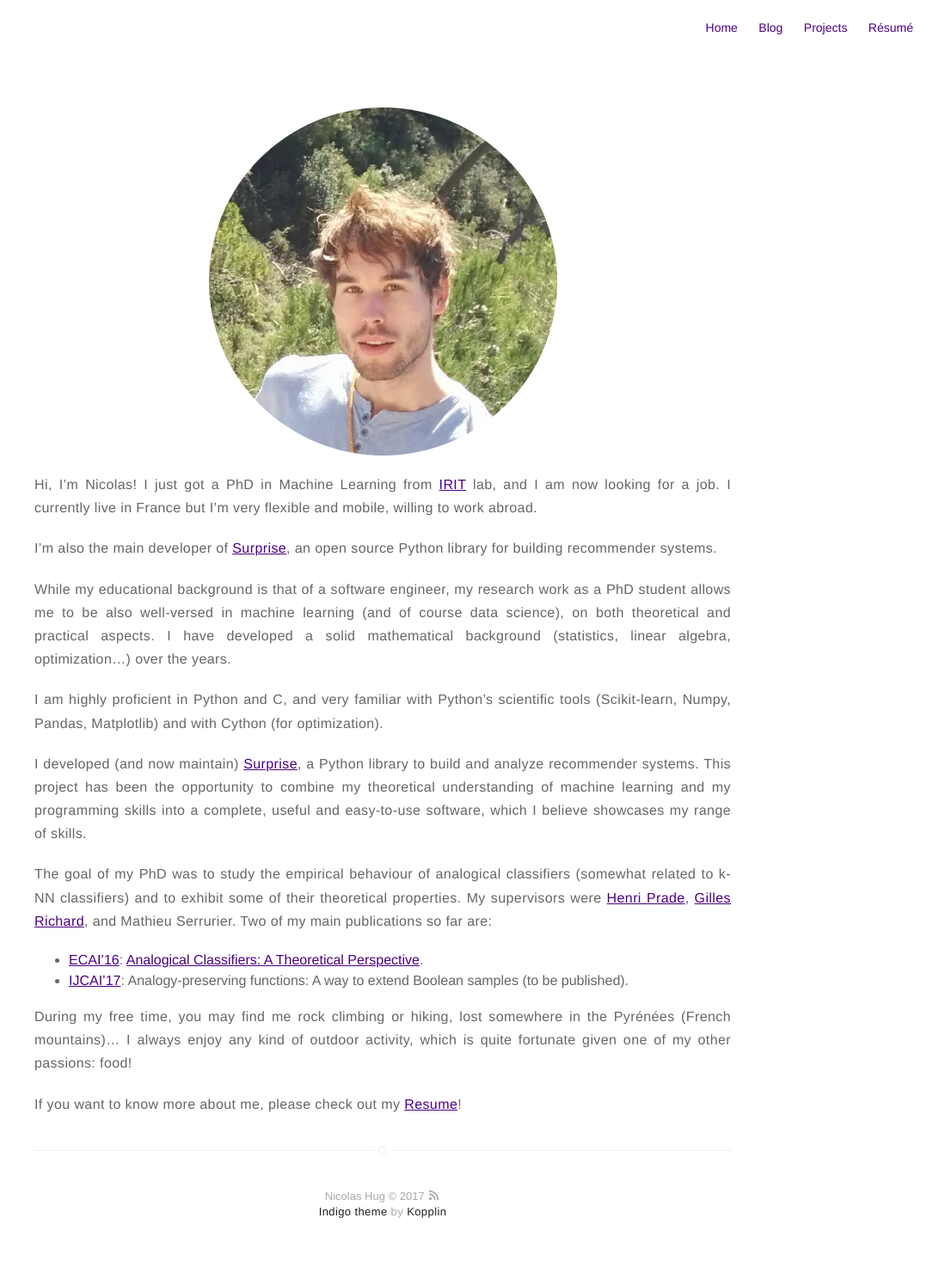
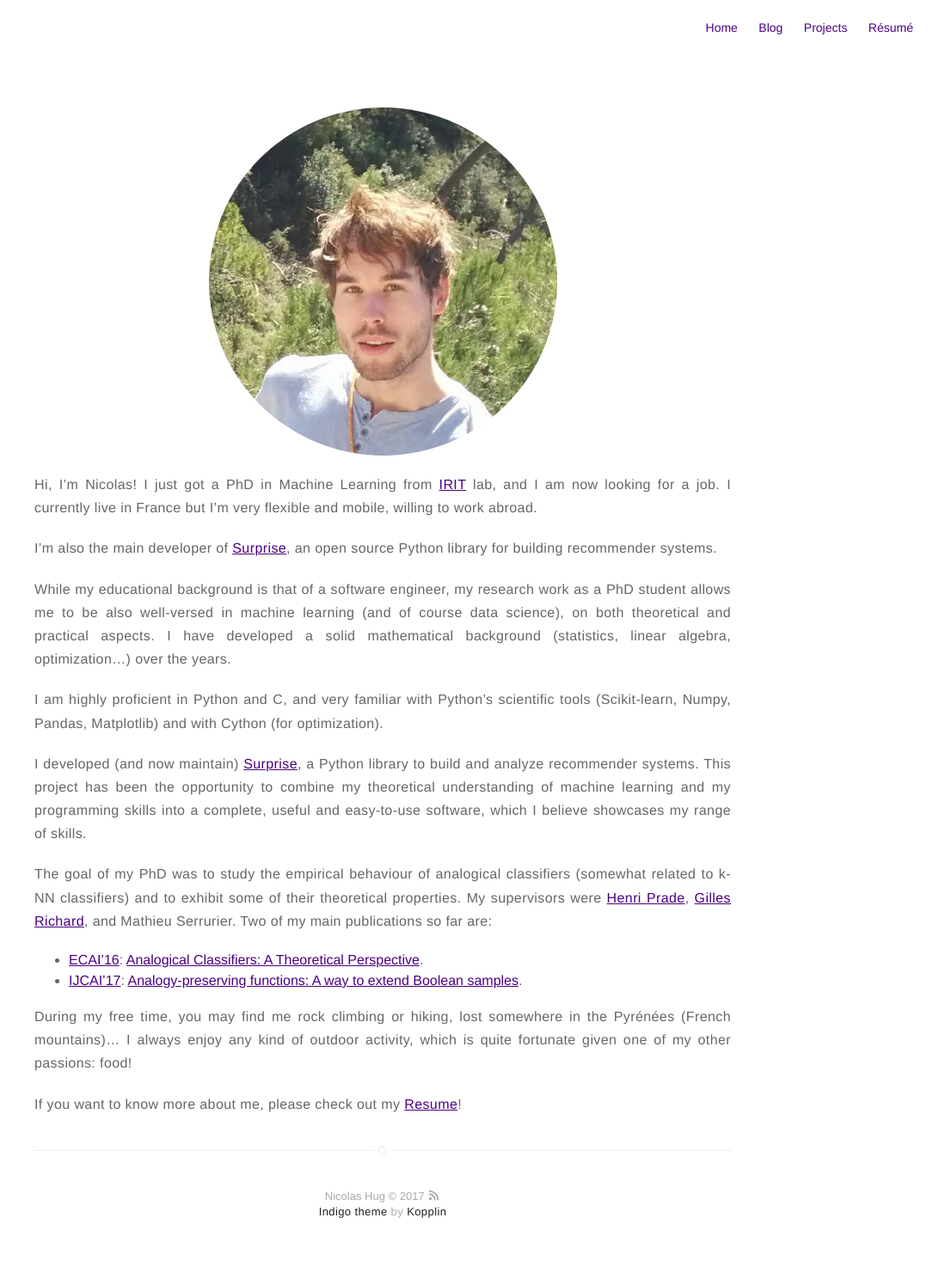
Before and after one commit to NicolasHug/nicolashug.github.io, a Jekyll site: the page built from about.md, in a window 1280 px wide. Shown: the whole page at 86% size, without its empty margins (195-1280 px from the left). Built offline with Jekyll 4.4.1, drawn with Linux system fonts in a browser that asks for light colours.

```diff
--- a/about.md
+++ b/about.md
@@ -37,8 +37,8 @@ Richard](https://www.irit.fr/~Gilles.Richard/), and Mathieu Serrurier. Two of
 my main publications so far are:
 - [ECAI'16](http://www.ecai2016.org/): [Analogical Classifiers: A Theoretical
   Perspective](http://ebooks.iospress.com/volumearticle/44815).
-- [IJCAI'17](http://ijcai-17.org): Analogy-preserving functions: A way to
-  extend Boolean samples (to be published).
+- [IJCAI'17](http://ijcai-17.org): [Analogy-preserving functions: A way to
+  extend Boolean samples](https://www.ijcai.org/proceedings/2017/218).
 
 During my free time, you may find me rock climbing or hiking, lost somewhere in
 the Pyrénées (French mountains)... I always enjoy any kind of outdoor activity,
```
Also changed, not shown: 1 other file.
